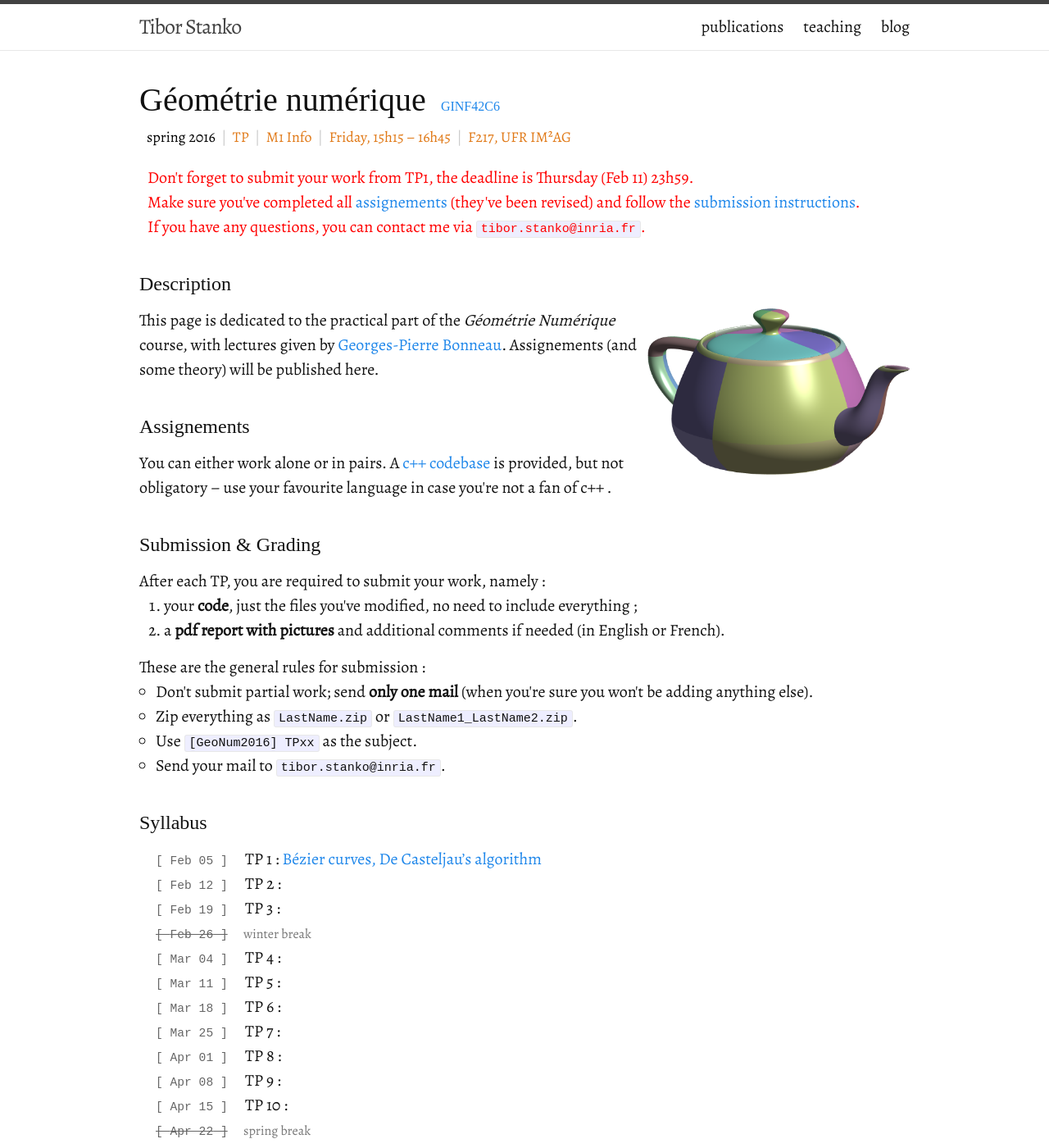
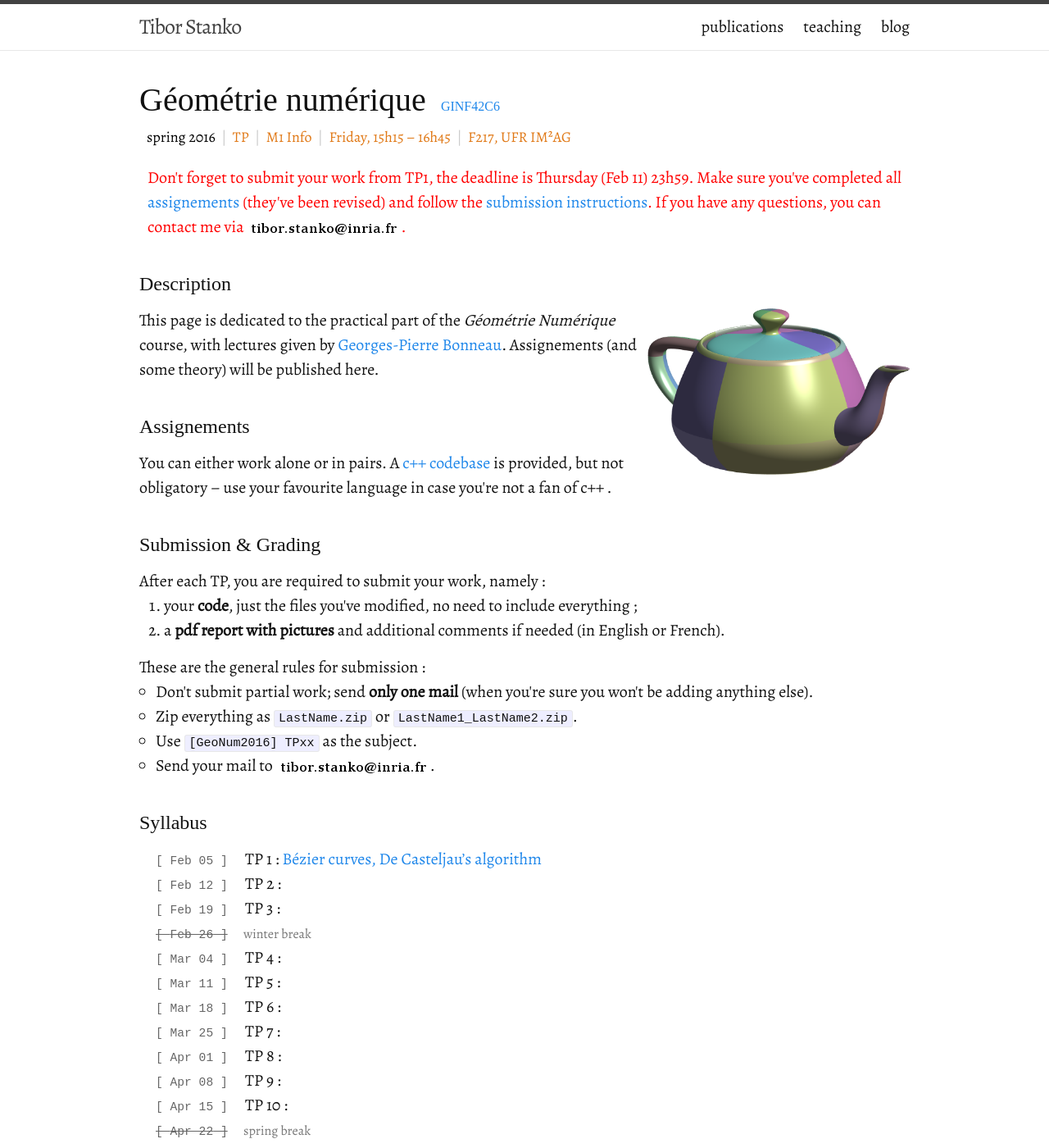
Before and after one commit to bbrrck/bbrrck.github.io, a Jekyll site: the page built from teaching/geo-num-2016/index.md, in a window 1280 px wide and 1400 px high. Shown: the whole window at 82% size. Built offline with Jekyll 4.4.1, drawn with Linux system fonts in a browser that asks for light colours; some web fonts are replaced.

Commit message:
antispam email

```diff
--- /dev/null
+++ b/_includes/email.html
@@ -0,0 +1 @@
+<img src="/assets/tsinriafr.png" alt="TS email" style="display:inline-block;width:188px;height:26px;float:none;margin:0;padding:0;" />
--- a/_includes/news-geo-num-2016.html
+++ b/_includes/news-geo-num-2016.html
@@ -1,6 +1,6 @@
 <p style="color: red;margin:1em 0.5em;">
-Don't forget to submit your work from TP1, the deadline is Thursday (Feb 11) 23h59.<br />
+Don't forget to submit your work from TP1, the deadline is Thursday (Feb 11) 23h59.
 Make sure you've completed all <a href="/teaching/geo-num-2016/tp1.html#todo">assignements</a> (they've been revised)
-and follow the <a href="/teaching/geo-num-2016/#submissions">submission instructions</a>.<br />
-If you have any questions, you can contact me via <code>tibor.stanko@inria.fr</code>.
+and follow the <a href="/teaching/geo-num-2016/#submissions">submission instructions</a>.
+If you have any questions, you can contact me via {% include email.html %}.
 </p>
--- a/teaching/geo-num-2016/index.md
+++ b/teaching/geo-num-2016/index.md
@@ -44,7 +44,7 @@ These are the general rules for submission :
     <li>Don't submit partial work; send <strong>only one mail</strong> (when you're sure you won't be adding anything else).</li>
     <li>Zip everything as <code>LastName.zip</code> or <code>LastName1_LastName2.zip</code>.</li>
     <li>Use <code>[GeoNum2016] TPxx</code> as the subject.</li>
-    <li>Send your mail to <code>tibor.stanko@inria.fr</code>.</li>
+    <li>Send your mail to {% include email.html %}.</li>
 </ul>
 
 <h3>Syllabus</h3>
```
Also changed, not shown: teaching/geo-num-2016/tp1.md (+3 -3 lines), assets/tsinriafr.png (added).
